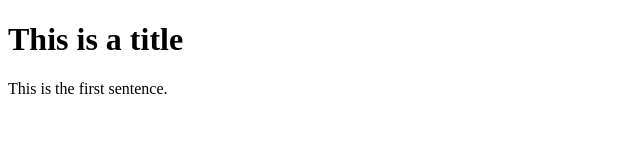
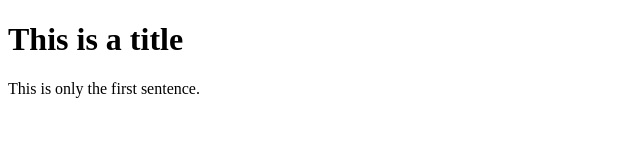
Before and after one commit to GuitarSlinger2024/my_example, a plain HTML site: page index.html in a window 1280 px wide. Shown: the full height of the page, 0-640 px from the left. Drawn offline with Linux system fonts and the light colour scheme.

Commit message:
'Only' one little change (added the word 'only')

```diff
--- a/index.html
+++ b/index.html
@@ -9,7 +9,7 @@
 
 <body>
   <h1>This is a title</h1>
-  <p>This is the first sentence.</p>
+  <p>This is only the first sentence.</p>
 </body>
 
 </html>
```
